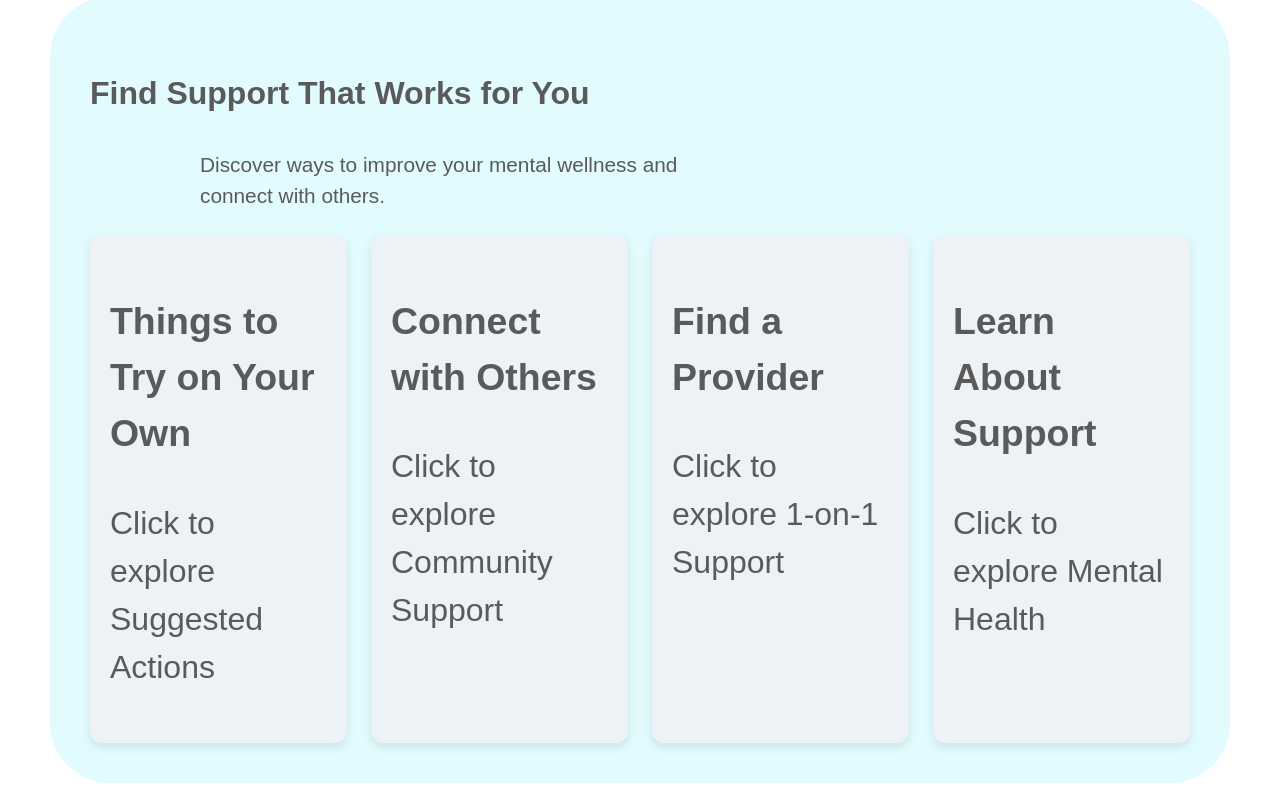
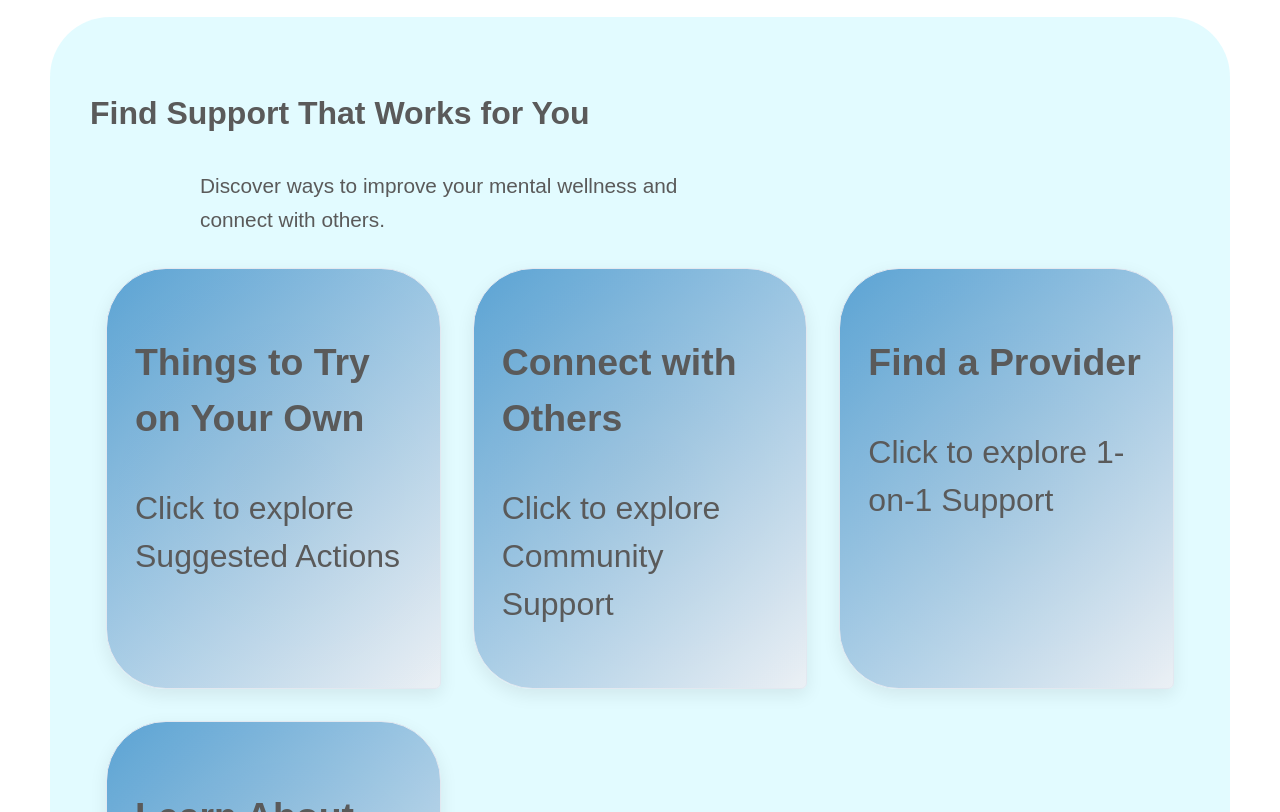
Before and after one commit to Hex1572/Gray, a React (Vite) app in the folder gray/: page / in a window 1280 px wide. Shown: the part 1228-2040 px from the top of the page. Built offline with nearby package versions, Linux system fonts and the light colour scheme.

Commit message:
update css pee

```diff
--- a/gray/src/pageDesign/DashboardView.css
+++ b/gray/src/pageDesign/DashboardView.css
@@ -178,37 +178,62 @@
 .close-modal-btn:hover {
   background-color: #ff3333;
 }
-/* PeerSup */
+
+      /* PeerSup */
 
 .dashboard-wrapper {
-  padding: 1.5rem;
+  padding: 2rem 1.5rem;
   text-align: center;
   max-width: 1200px;
   margin: 0 auto;
+  font-family: 'Segoe UI', Tahoma, Geneva, Verdana, sans-serif;
 }
 
 .dashboard-description2 {
-  margin-bottom: 1.5rem;
-  font-size: 1rem;
-  color: #4a5568;
+  margin-bottom: 2rem;
+  font-size: 1.1rem;
+  color: #745500;
+  line-height: 1.6;
 }
 
 .support-grid {
   display: grid;
-  grid-template-columns: repeat(auto-fit, minmax(250px, 1fr));
-  gap: 1.5rem;
+  grid-template-columns: repeat(auto-fit, minmax(280px, 1fr));
+  gap: 2rem;
+  padding: 0 1rem;
 }
 
 .support-card {
-  background-color: #edf2f7;
-  border-radius: 12px;
-  padding: 1.25rem;
+  background: linear-gradient(135deg, #5ca5d6, #edf2f7);
+  border-radius: 60px 60px 6px 60px;
+  padding: 1.75rem;
   cursor: pointer;
-  box-shadow: 0 4px 10px rgba(0, 0, 0, 0.1);
-  transition: 0.3s ease;
+  box-shadow: 0 6px 18px rgba(0, 0, 0, 0.08);
+  transition: all 0.3s ease;
+  border: 1px solid #e2e8f0;
+  position: relative;
+  overflow: hidden;
+}
+
+.support-card::before {
+  content: '';
+  position: absolute;
+  top: -50%;
+  left: -50%;
+  width: 200%;
+  height: 200%;
+  background: radial-gradient(circle, rgba(0, 0, 0, 0.03) 1%, transparent 70%);
+  z-index: 0;
 }
 
 .support-card:hover {
-  background-color: #e2e8f0;
-  transform: translateY(-4px);
+  background: linear-gradient(135deg, #60b7e6, #edf2f7);
+  transform: translateY(-6px) scale(1.02);
+  box-shadow: 0 10px 25px rgba(0, 0, 0, 0.15);
+  border-radius: 60px 60px 6px 60px; /* keep it consistent */
 }
+
+.support-card * {
+  position: relative;
+  z-index: 1;
+}
```
